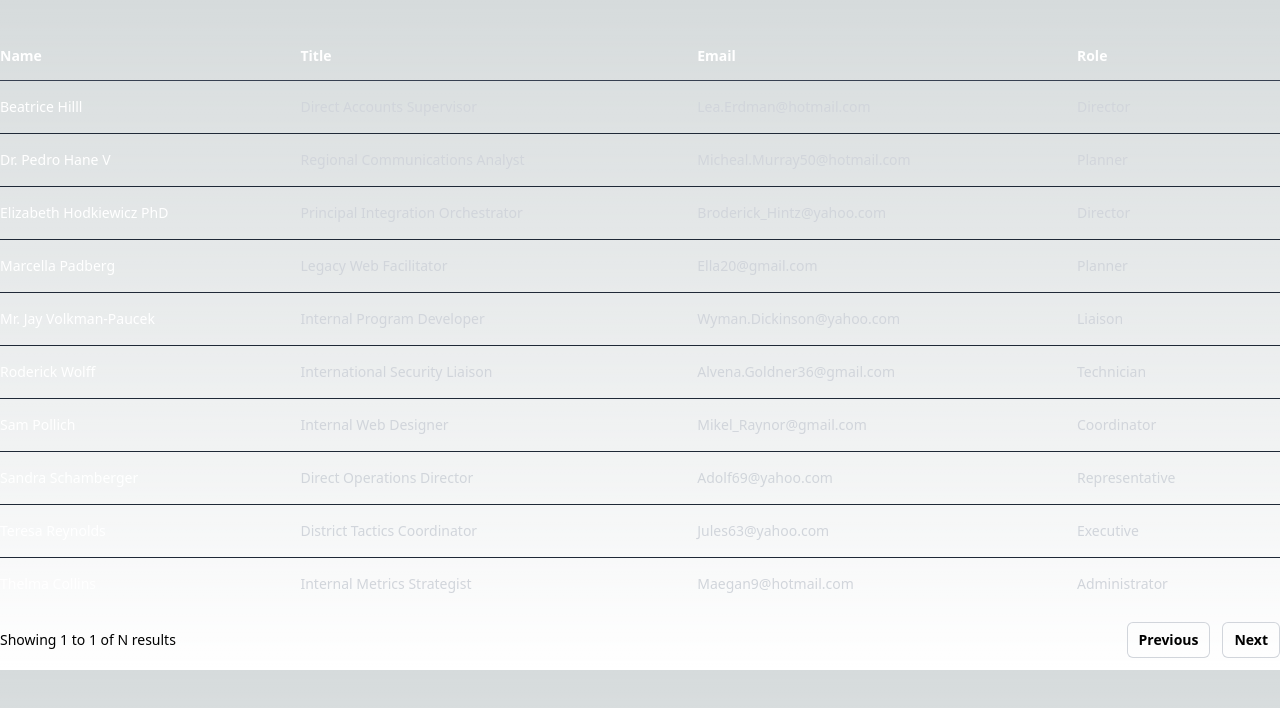
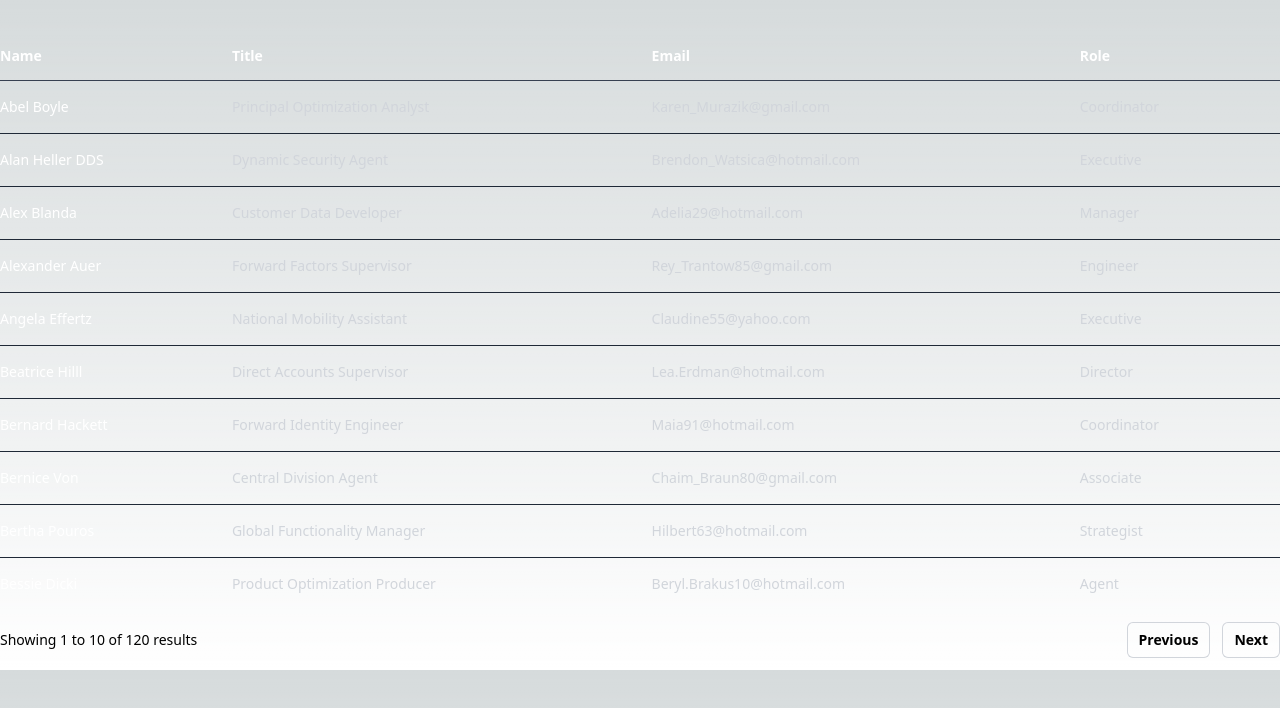
Before and after one commit to gorrion-io/summer-camp-2023, a Next.js app: page /task in a window 1280 px wide. Shown: the top 708 px of the page. Built offline with nearby package versions, Linux system fonts and the light colour scheme.

Commit message:
added pagination

```diff
--- a/pages/api/people.ts
+++ b/pages/api/people.ts
@@ -20,6 +20,8 @@ const generateUsers = (numberOfUsers: number): User[] => {
 	return users;
 };
 
+const allUsers: User[] = generateUsers(maxAmmountOfUsers);
+
 export default function handler(
 	req: NextApiRequest,
 	res: NextApiResponse<User[] | ErrorMessage>
@@ -35,9 +37,9 @@ export default function handler(
 	const firstIndex = (pageNumber - 1) * usersPerPage;
 	const lastIndex = firstIndex + usersPerPage;
 
-	const users = generateUsers(maxAmmountOfUsers)
-		.slice(firstIndex, lastIndex)
-		.sort((a, b) => a.name.localeCompare(b.name));
+	const users = allUsers
+		.sort((a, b) => a.name.localeCompare(b.name))
+		.slice(firstIndex, lastIndex);
 
 	res.status(200).json(users);
 }
--- a/pages/task.tsx
+++ b/pages/task.tsx
@@ -1,10 +1,12 @@
 import { useState } from "react";
 import { useQuery, useQueryClient } from "@tanstack/react-query";
 import User from "@/types/User";
+import { maxAmmountOfUsers, usersPerPage, totalPages } from "@/constants/main";
 
 const getUsers = async (pageNumber: number) => {
 	const response = await fetch(`./api/people?page=${pageNumber}`);
-	if (!response.ok) throw new Error("Error with fetching data");
+	if (!response.ok)
+		throw new Error("Error connecting to database, please try again later.");
 
 	const data = await response.json();
 	return data;
@@ -12,6 +14,7 @@ const getUsers = async (pageNumber: number) => {
 
 export default function Task() {
 	const [pageNumber, setPageNumber] = useState(1);
+	const queryClient = useQueryClient();
 
 	const {
 		isLoading,
@@ -22,10 +25,44 @@ export default function Task() {
 		queryFn: () => getUsers(pageNumber),
 	});
 
-	if (isLoading) return "loading";
-	if (error) return "error";
+	const firstIndex = (pageNumber - 1) * usersPerPage;
+	const lastIndex = firstIndex + usersPerPage;
 
-	const usersList = users.map((user: User) => (
+	const prevPageClickHanlder = () => {
+		setPageNumber(prevPageNumber => {
+			if (prevPageNumber === 1) return prevPageNumber;
+			return prevPageNumber - 1;
+		});
+	};
+
+	const nextPageClickHanlder = () => {
+		setPageNumber(prevPageNumber => {
+			if (prevPageNumber === totalPages) return prevPageNumber;
+			return prevPageNumber + 1;
+		});
+	};
+
+	let usersList,
+		emptyList = [];
+
+	if (isLoading) {
+		for (let i = 0; i < usersPerPage; i++) {
+			emptyList.push(
+				<tr key={i}>
+					<td className="whitespace-nowrap py-6 pl-4 pr-3 text-sm font-medium text-white sm:pl-0"></td>
+					<td className="whitespace-nowrap px-3 py-6 text-sm text-gray-300"></td>
+					<td className="whitespace-nowrap px-3 py-6 text-sm text-gray-300"></td>
+					<td className="whitespace-nowrap px-3 py-6 text-sm text-gray-300"></td>
+				</tr>
+			);
+		}
+	}
+
+	if (error)
+		return <p>Error connecting to database, please try again later.</p>;
+
+	if (users) {
+		usersList = users.map((user: User) => (
 			<tr key={user.email}>
 				<td className="whitespace-nowrap py-4 pl-4 pr-3 text-sm font-medium text-white sm:pl-0">
 					{user.name}
@@ -41,6 +78,7 @@ export default function Task() {
 				</td>
 			</tr>
 		));
+	}
 
 	return (
 		<div className="mx-auto max-w-7xl">
@@ -79,30 +117,34 @@ export default function Task() {
 									</th>
 								</tr>
 							</thead>
-							<tbody className="divide-y divide-gray-800">{usersList}</tbody>
+							<tbody className="divide-y divide-gray-800">
+								{isLoading ? emptyList : usersList}
+							</tbody>
 						</table>
-						{/* TODO: Pagination */}
 						<nav
 							className="flex items-center justify-between py-3"
 							aria-label="Pagination"
 						>
 							<div className="hidden sm:block">
 								<p className="text-sm">
-									Showing <span className="font-medium">1</span> to{" "}
-									<span className="font-medium">1</span> of{" "}
-									<span className="font-medium">N</span> results
+									Showing <span className="font-medium">{firstIndex + 1}</span>{" "}
+									to <span className="font-medium">{lastIndex}</span> of{" "}
+									<span className="font-medium">{maxAmmountOfUsers}</span>{" "}
+									results
 								</p>
 							</div>
 							<div className="flex flex-1 justify-between sm:justify-end">
 								<a
 									href="#"
 									className="relative inline-flex items-center rounded-md px-3 py-2 text-sm font-semibold ring-1 ring-inset ring-gray-300 hover:bg-gray-50 focus-visible:outline-offset-0"
+									onClick={prevPageClickHanlder}
 								>
 									Previous
 								</a>
 								<a
 									href="#"
 									className="relative ml-3 inline-flex items-center rounded-md px-3 py-2 text-sm font-semibold ring-1 ring-inset ring-gray-300 hover:bg-gray-50 focus-visible:outline-offset-0"
+									onClick={nextPageClickHanlder}
 								>
 									Next
 								</a>
```
Lines whose indentation alone changed are shown as unchanged.
